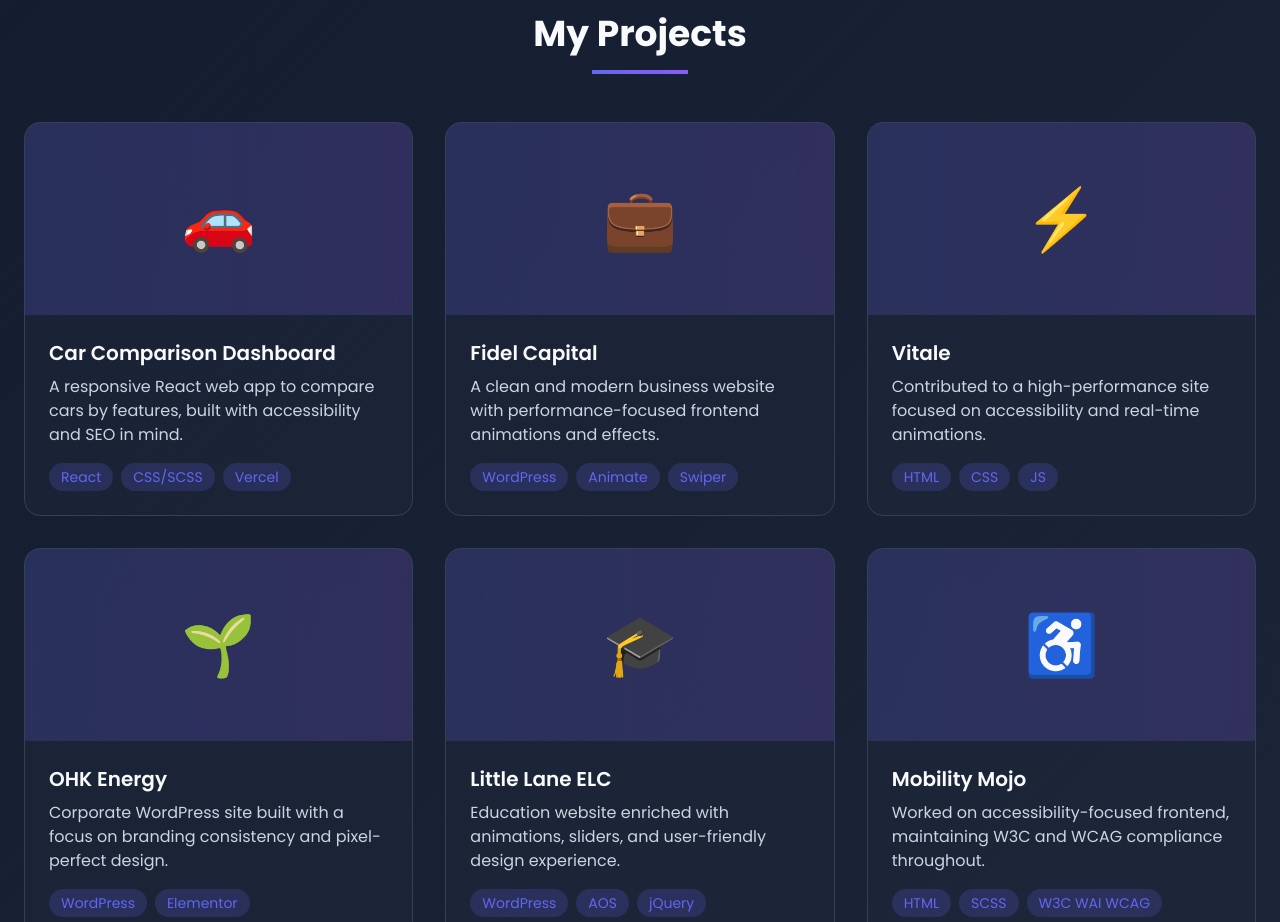
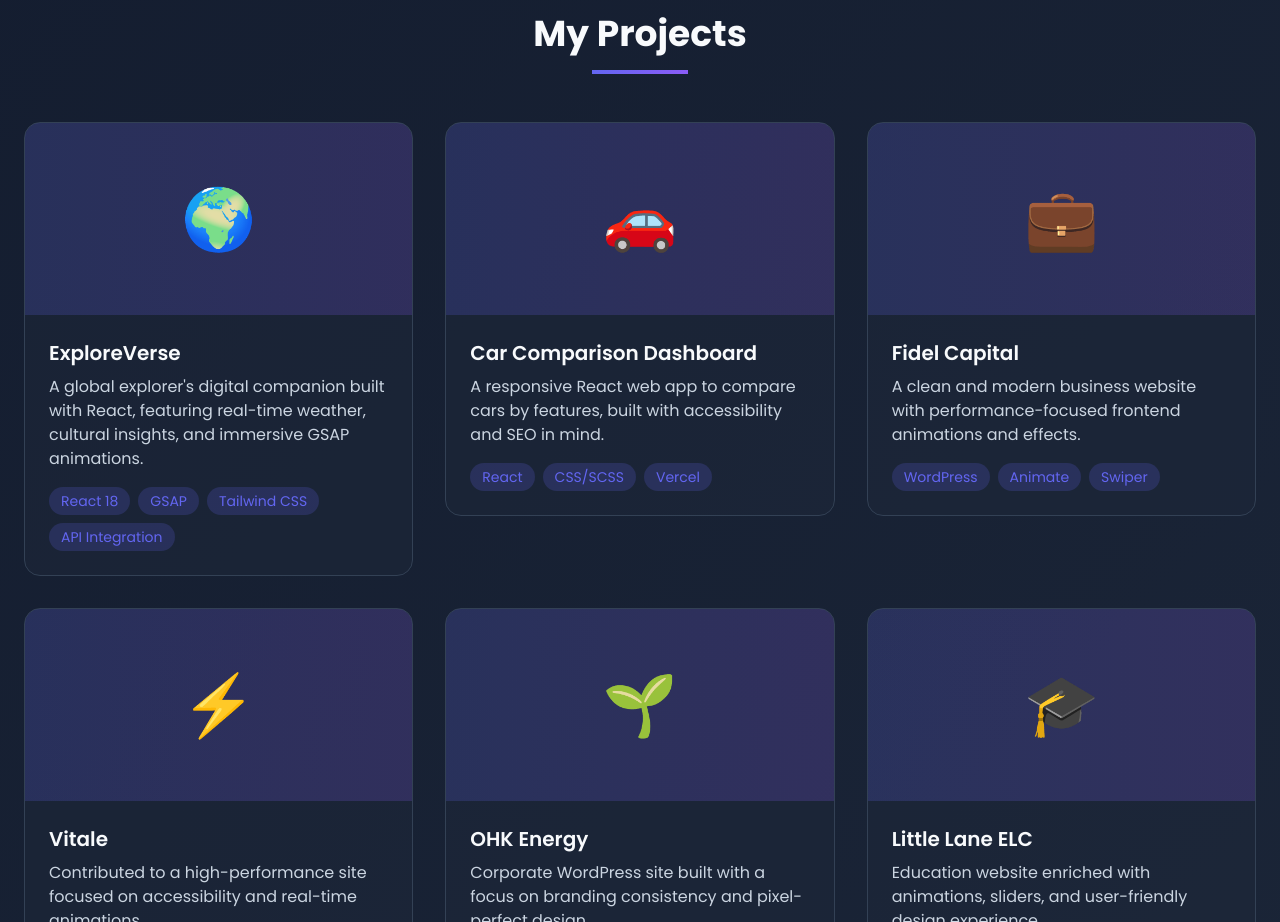
Before and after one commit to niteshsingh1701/portfolio, a plain HTML site: page index.html in a window 1280 px wide. Shown: the part 2080-3002 px from the top of the page. Drawn offline with nearby package versions, Linux system fonts and the light colour scheme.

Commit message:
added new project info

```diff
--- a/index.html
+++ b/index.html
@@ -352,6 +352,64 @@
         ></div>
 
         <div class="grid grid-cols-1 md:grid-cols-2 lg:grid-cols-3 gap-8">
+          <div class="project-card card-hover">
+            <div class="project-inner">
+              <div
+                class="project-front bg-dark/50 rounded-2xl overflow-hidden border border-slate-700"
+              >
+                <div
+                  class="h-48 bg-gradient-to-r from-primary/20 to-secondary/20 flex items-center justify-center"
+                >
+                  <div class="text-6xl">🌍</div>
+                </div>
+                <div class="p-6">
+                  <h3 class="text-xl font-semibold mb-2">ExploreVerse</h3>
+                  <p class="text-slate-300 mb-4">
+                    A global explorer's digital companion built with React,
+                    featuring real-time weather, cultural insights, and
+                    immersive GSAP animations.
+                  </p>
+                  <div class="flex flex-wrap gap-2">
+                    <span
+                      class="px-3 py-1 bg-primary/20 text-primary rounded-full text-sm"
+                      >React 18</span
+                    >
+                    <span
+                      class="px-3 py-1 bg-primary/20 text-primary rounded-full text-sm"
+                      >GSAP</span
+                    >
+                    <span
+                      class="px-3 py-1 bg-primary/20 text-primary rounded-full text-sm"
+                      >Tailwind CSS</span
+                    >
+                    <span
+                      class="px-3 py-1 bg-primary/20 text-primary rounded-full text-sm"
+                      >API Integration</span
+                    >
+                  </div>
+                </div>
+              </div>
+              <div
+                class="project-back absolute inset-0 bg-gradient-to-br from-primary to-secondary rounded-2xl p-6 flex flex-col justify-center"
+              >
+                <h3 class="text-xl font-semibold mb-4 text-center">
+                  ExploreVerse
+                </h3>
+                <p class="text-slate-100 mb-4">
+                  An immersive React application exploring countries through
+                  culture, cuisine, entertainment, and literature with multiple
+                  API integrations and smooth animations.
+                </p>
+                <a
+                  href="https://explore-verse-exploringworld.vercel.app/"
+                  target="_blank"
+                  class="mt-auto px-4 py-2 bg-white text-dark rounded-full text-center font-medium"
+                  >View Project</a
+                >
+              </div>
+            </div>
+          </div>
+
           <!-- Project 1 -->
           <div class="project-card card-hover">
             <div class="project-inner">
```
